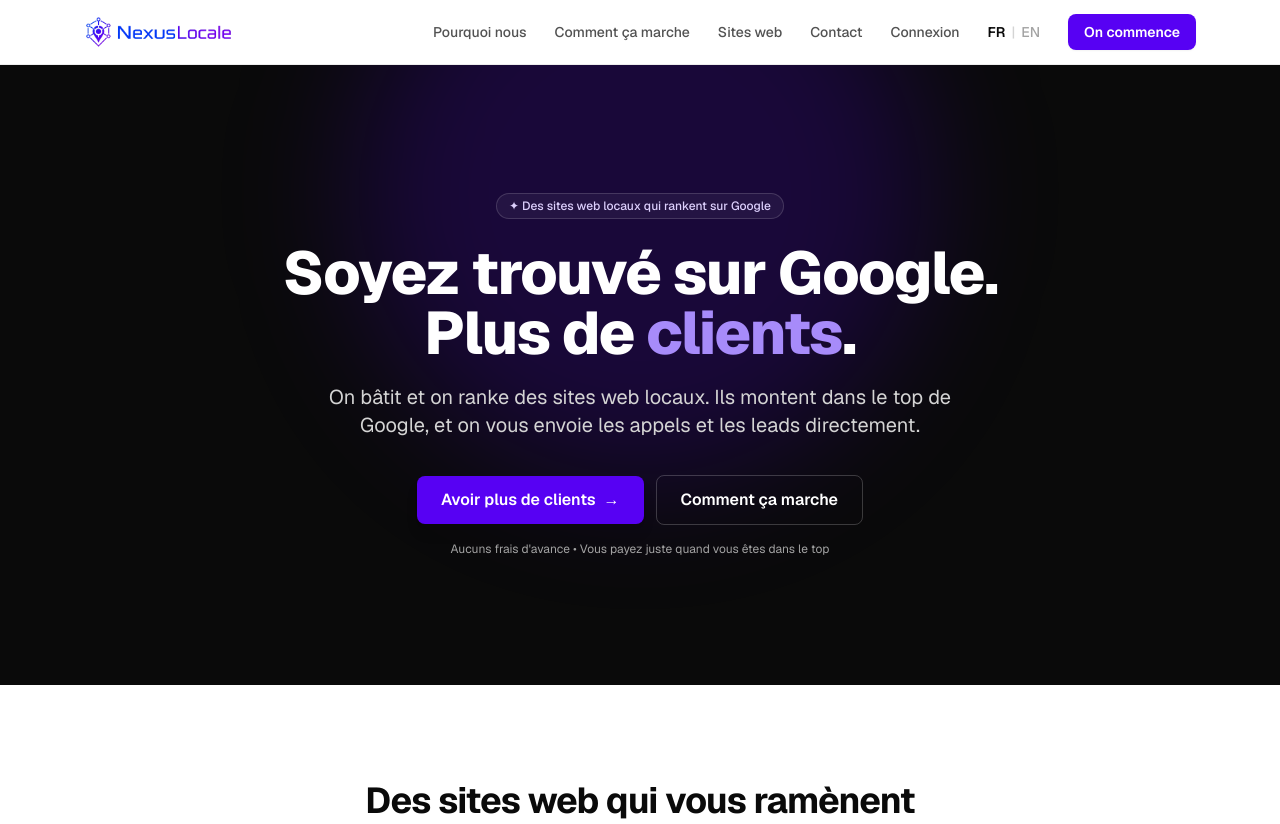
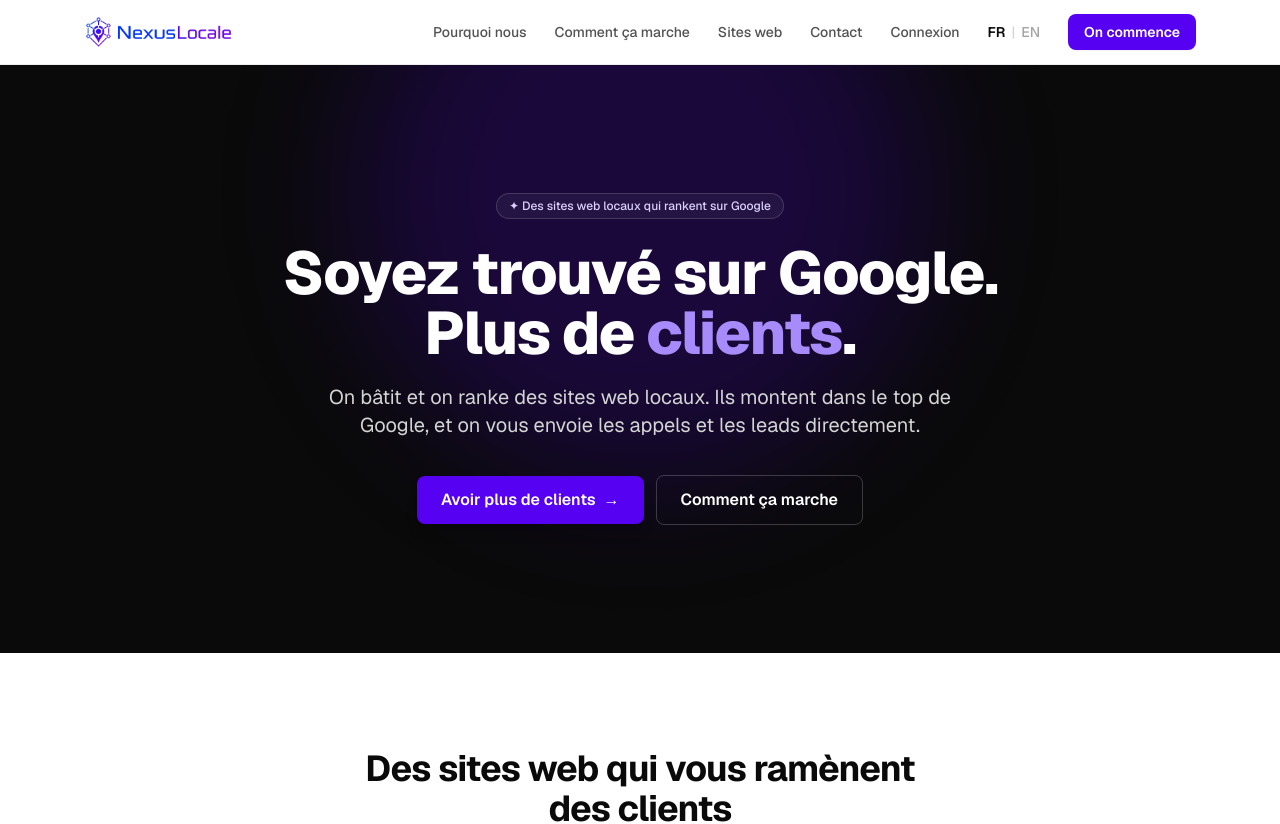
Before and after one commit to govocali-collab/nexuslocale, a Next.js app in the folder apps/dashboard/: page / in a window 1280 px wide. Shown: the top 824 px of the page. Built offline with nearby package versions, Linux system fonts and the light colour scheme; no server answers.

Commit message:
copy(landing): remove the no-longer-relevant hero micro line

```diff
--- a/apps/dashboard/src/components/landing/i18n.ts
+++ b/apps/dashboard/src/components/landing/i18n.ts
@@ -12,7 +12,6 @@ export const DICT = {
       subtitle: 'On bâtit et on ranke des sites web locaux. Ils montent dans le top de Google, et on vous envoie les appels et les leads directement.',
       ctaPrimary: 'Avoir plus de clients',
       ctaSecondary: 'Comment ça marche',
-      micro: "Aucuns frais d'avance • Vous payez juste quand vous êtes dans le top",
     },
     why: {
       heading: 'Des sites web qui vous ramènent des clients',
@@ -75,7 +74,6 @@ export const DICT = {
       subtitle: 'We build and rank local websites. They climb to the top of Google, and we send the calls and leads straight to you.',
       ctaPrimary: 'Get more customers',
       ctaSecondary: 'How it works',
-      micro: 'No upfront cost • Pay only while you rank',
     },
     why: {
       heading: 'Websites that bring you business',
--- a/apps/dashboard/src/components/landing/landing-content.tsx
+++ b/apps/dashboard/src/components/landing/landing-content.tsx
@@ -107,7 +107,6 @@ export function LandingContent() {
             </Link>
             <a href="#how" className="rounded-lg border border-white/20 px-6 py-3 font-semibold text-white hover:bg-white/10 transition-colors">{t.hero.ctaSecondary}</a>
           </div>
-          <p className="mt-4 text-xs text-neutral-400">{t.hero.micro}</p>
         </div>
       </section>
 
```
